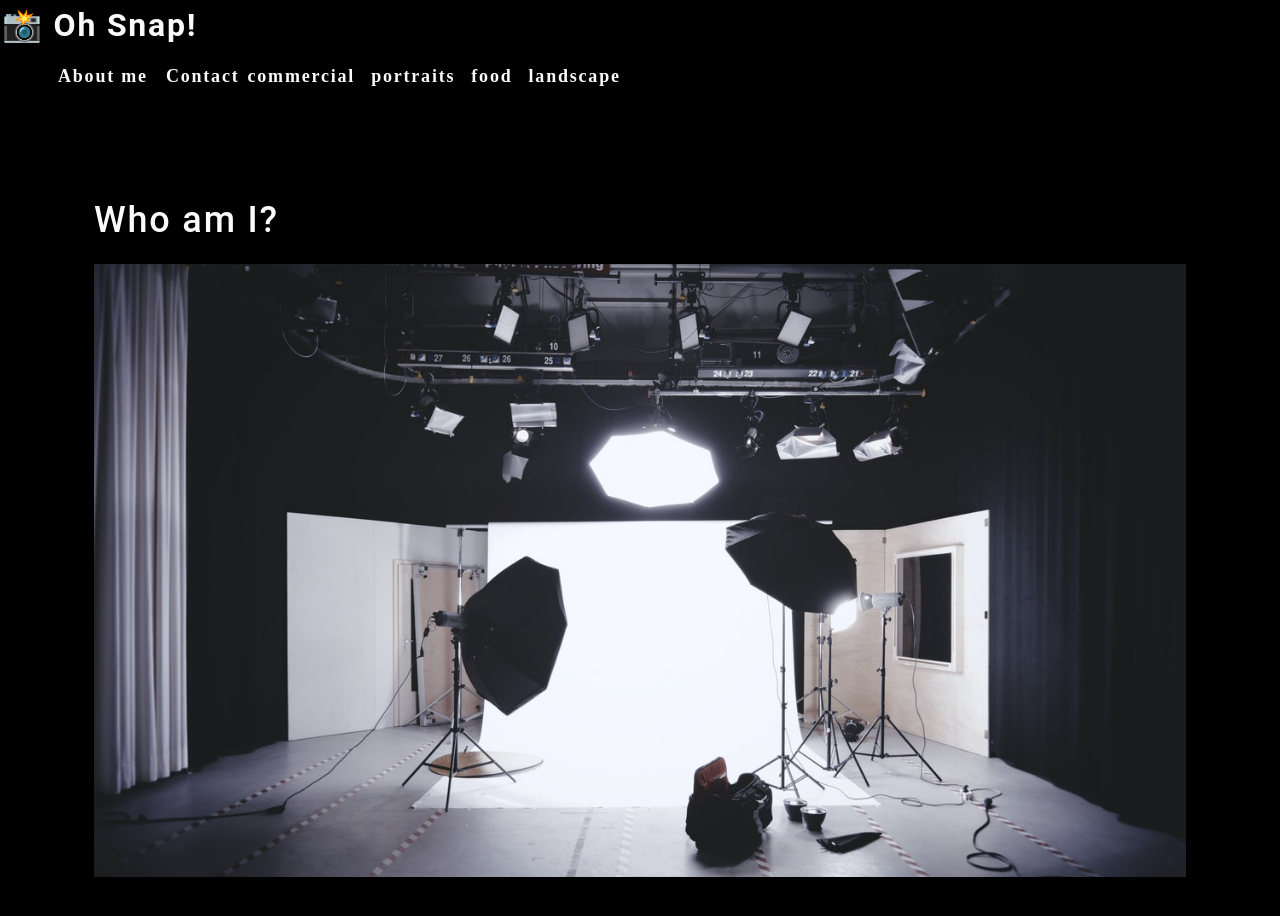
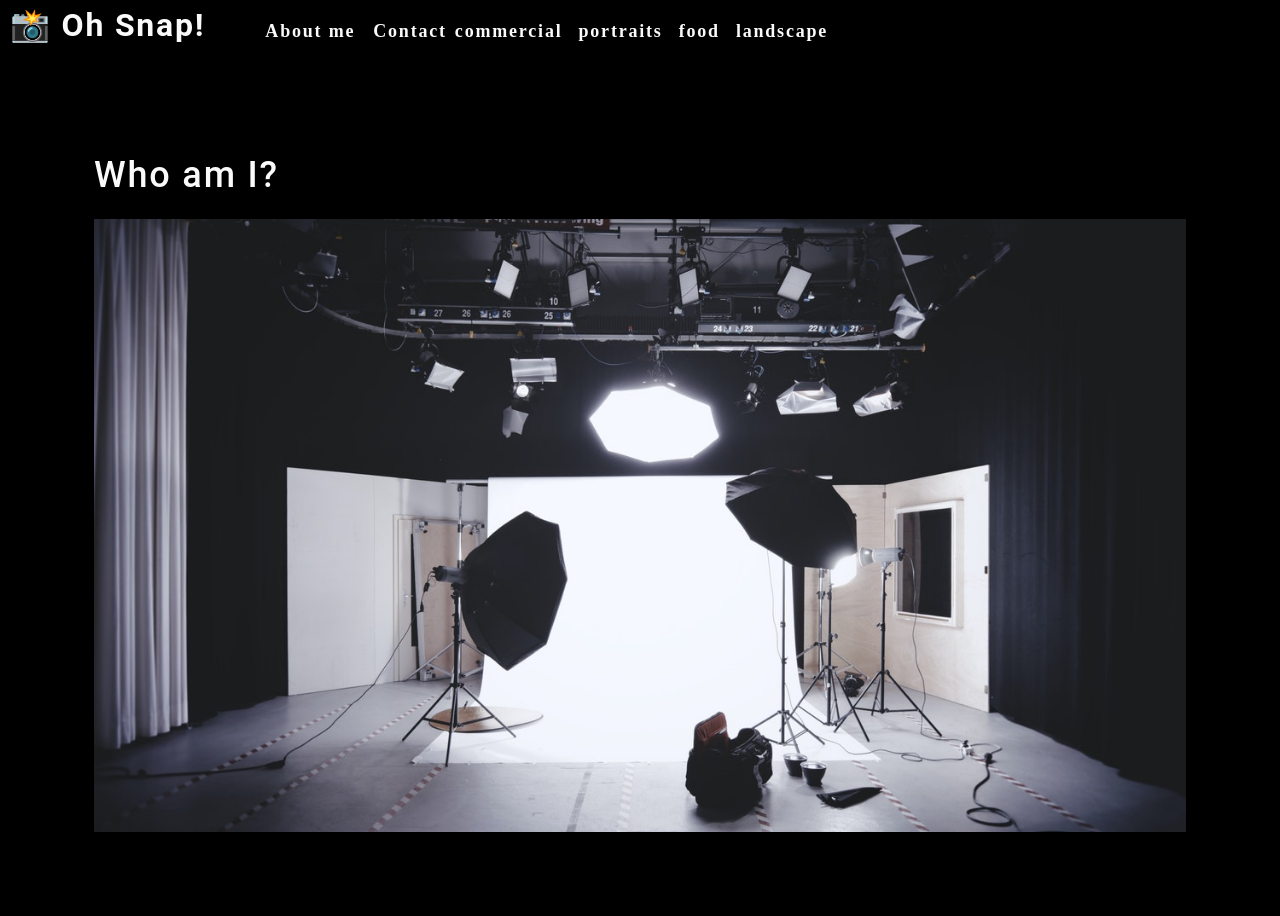
Before and after one commit to sarameadows/photo-port, a React (Create React App) app: page / in a window 1280 px wide. Shown: the top 916 px of the page. Built offline with nearby package versions, Linux system fonts and the light colour scheme.

Commit message:
small style change in nav

```diff
--- a/src/components/Nav/index.js
+++ b/src/components/Nav/index.js
@@ -17,7 +17,7 @@ function Nav () {
         console.log(`${name}`);
     };
     return (
-        <header>
+        <header className="flex-row px-1">
             <h2>
                 <a href="/">
                     <span role="img" aria-label="camera">📸</span> Oh Snap!
```
